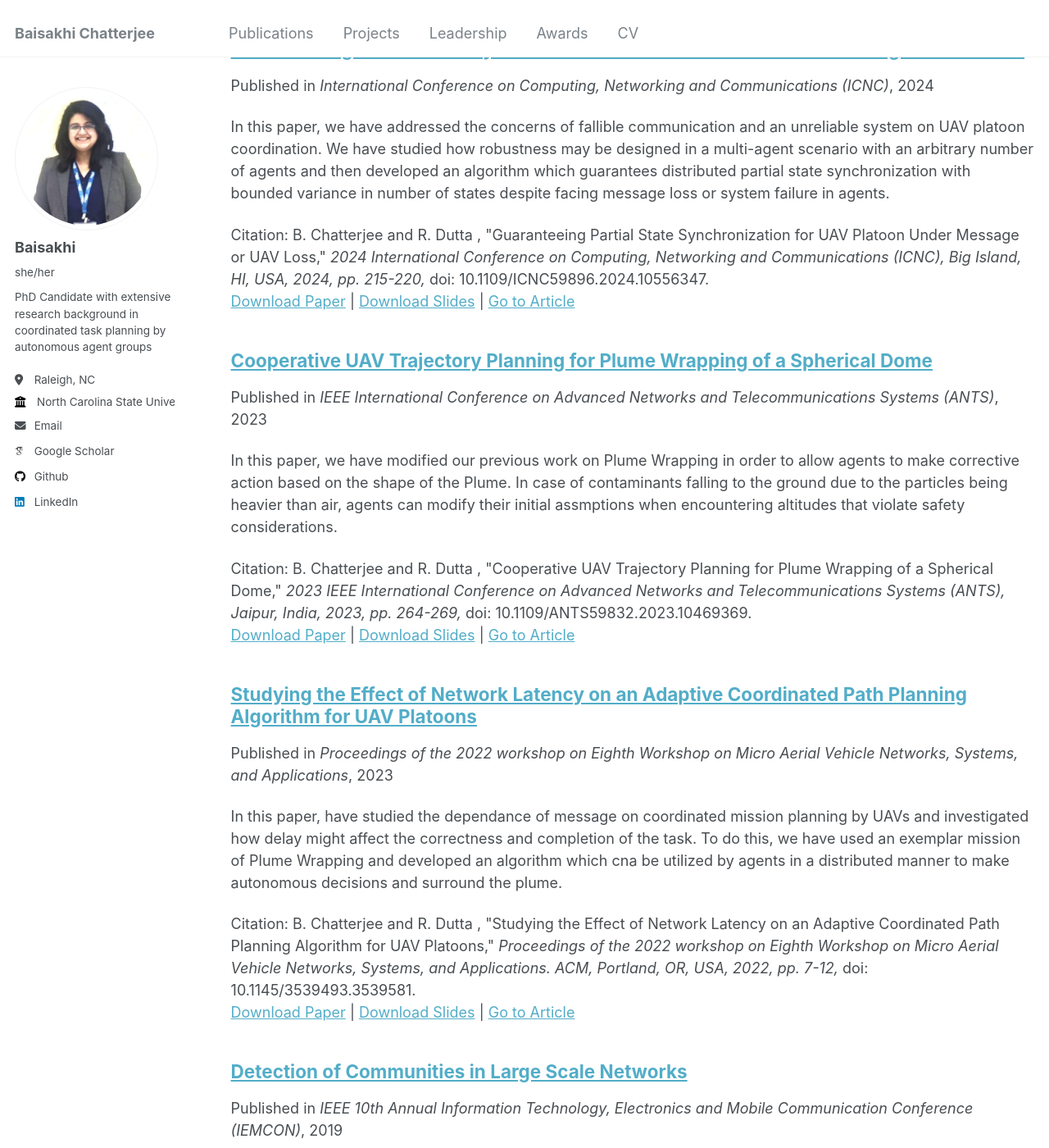
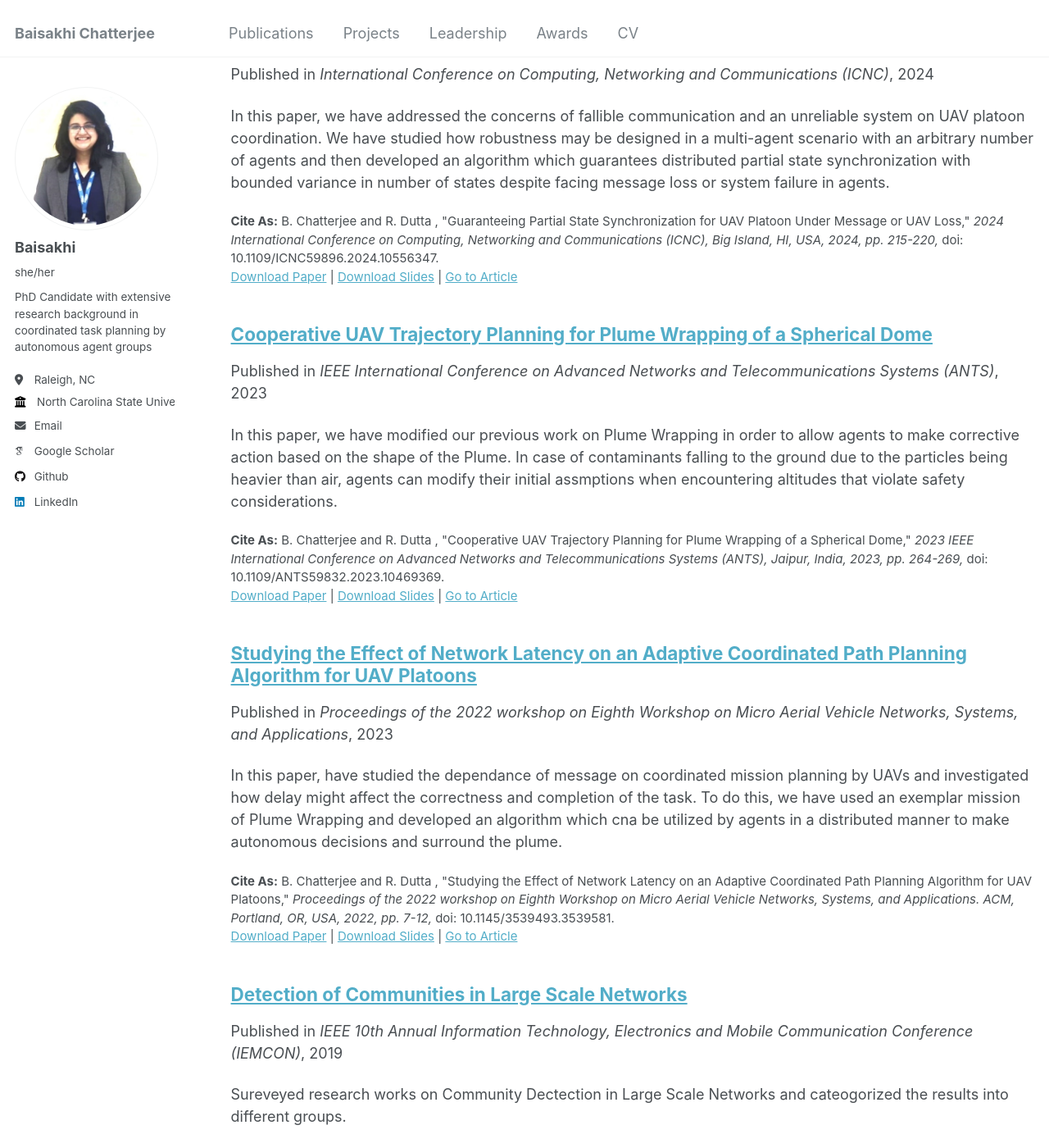
Before and after one commit to baisakhic/baisakhic.github.io, a Jekyll site: the page built from _pages/publications.html, in a window 1280 px wide and 1400 px high, scrolled down 645 px. Shown: the whole window at 82% size. Built offline with Jekyll 4.4.1, drawn with Linux system fonts in a browser that asks for light colours; some web fonts are replaced; some of the changed text lies outside the part shown.

Commit message:
Update archive-single.html

```diff
--- a/_includes/archive-single.html
+++ b/_includes/archive-single.html
@@ -28,7 +28,7 @@
 
     <h2 class="archive__item-title" itemprop="headline">
       {% if post.link %}
-        <a href="{{ post.link }}">{{ title }}</a> <a href="{{ base_path }}{{ post.url }}" rel="permalink"><i class="fa fa-link" aria-hidden="true" title="permalink"></i><span class="sr-only">Permalink</span></a>
+        <a href="{{ base_path }}{{ post.url }}">{{ title }}</a> <a href="{{ post.link }}" rel="permalink"><i class="fa fa-link" aria-hidden="true" title="permalink"></i><span class="sr-only">Permalink</span></a>
       {% else %}
         <a href="{{ base_path }}{{ post.url }}" rel="permalink">{{ title }}</a>
       {% endif %}
@@ -53,27 +53,27 @@
     {% endif %}
 
 	{% if post.citation and post.paperurl and post.slidesurl and post.paperlink %}
-      <p>Citation: {{ post.citation }}<br /><a href="{{ post.paperurl }}">Download Paper</a> | <a href="{{ post.slidesurl }}">Download Slides</a> | <a href="{{ post.paperlink }}">Go to Article</a></p>
+      <p style="font-size: smaller"><b>Cite As:</b> {{ post.citation }}<br /><a href="{{ post.paperurl }}">Download Paper</a> | <a href="{{ post.slidesurl }}">Download Slides</a> | <a href="{{ post.paperlink }}">Go to Article</a></p>
     {% elsif post.citation and post.paperurl and post.slidesurl %}
-      <p>Citation: {{ post.citation }}<br /><a href="{{ post.paperurl }}">Download Paper</a> | <a href="{{ post.slidesurl }}">Download Slides</a></p>
+      <p style="font-size: smaller"><b>Cite As:</b> {{ post.citation }}<br /><a href="{{ post.paperurl }}">Download Paper</a> | <a href="{{ post.slidesurl }}">Download Slides</a></p>
     {% elsif post.citation and post.paperurl and post.paperlink %}
-      <p>Citation: {{ post.citation }}<br /><a href="{{ post.paperurl }}">Download Paper</a> | <a href="{{ post.paperlink }}">Go to Article</a></p>
+      <p style="font-size: smaller"><b>Cite As:</b> {{ post.citation }}<br /><a href="{{ post.paperurl }}">Download Paper</a> | <a href="{{ post.paperlink }}">Go to Article</a></p>
 	{% elsif post.citation and post.slidesurl and post.paperlink %}
-      <p>Citation: {{ post.citation }}<br /><a href="{{ post.slidesurl }}">Download Slides</a> | <a href="{{ post.paperlink }}">Go to Article</a></p>
+      <p style="font-size: smaller"><b>Cite As:</b> {{ post.citation }}<br /><a href="{{ post.slidesurl }}">Download Slides</a> | <a href="{{ post.paperlink }}">Go to Article</a></p>
 	{% elsif post.citation and post.paperurl %}
-      <p>Citation: {{ post.citation }}<br /><a href="{{ post.paperurl }}">Download Paper</a></p>
+      <p style="font-size: smaller"><b>Cite As:</b> {{ post.citation }}<br /><a href="{{ post.paperurl }}">Download Paper</a></p>
     {% elsif post.citation and post.slidesurl %}
-      <p>Citation: {{ post.citation }}<br /><a href="{{ post.slidesurl }}">Download Slides</a></p>
+      <p style="font-size: smaller"><b>Cite As:</b> {{ post.citation }}<br /><a href="{{ post.slidesurl }}">Download Slides</a></p>
 	{% elsif post.citation and post.paperlink %}
-      <p>Citation: {{ post.citation }}<br /><a href="{{ post.paperlink }}">Go to Article</a></p>
+      <p style="font-size: smaller"><b>Cite As:</b> {{ post.citation }}<br /><a href="{{ post.paperlink }}">Go to Article</a></p>
     {% elsif post.citation %}
-      <p>Citation: {{ post.citation }}</p>
+      <p style="font-size: smaller"><b>Cite As:</b> {{ post.citation }}</p>
     {% elsif post.paperlink %}
-      <p><a href=" {{ post.paperlink }} ">Go to Article</a></p>
+      <p style="font-size: smaller"><a href=" {{ post.paperlink }} ">Go to Article</a></p>
 	{% elsif post.paperurl %}
-      <p><a href=" {{ post.paperurl }} ">Download Paper</a></p>
+      <p style="font-size: smaller"><a href=" {{ post.paperurl }} ">Download Paper</a></p>
     {% elsif post.slidesurl %}
-      <p>Download <a href="{{ post.slidesurl }}">Download Slides</a></p></p>
+      <p style="font-size: smaller">Download <a href="{{ post.slidesurl }}">Download Slides</a></p></p>
     {% endif %}
 
   </article>
```
